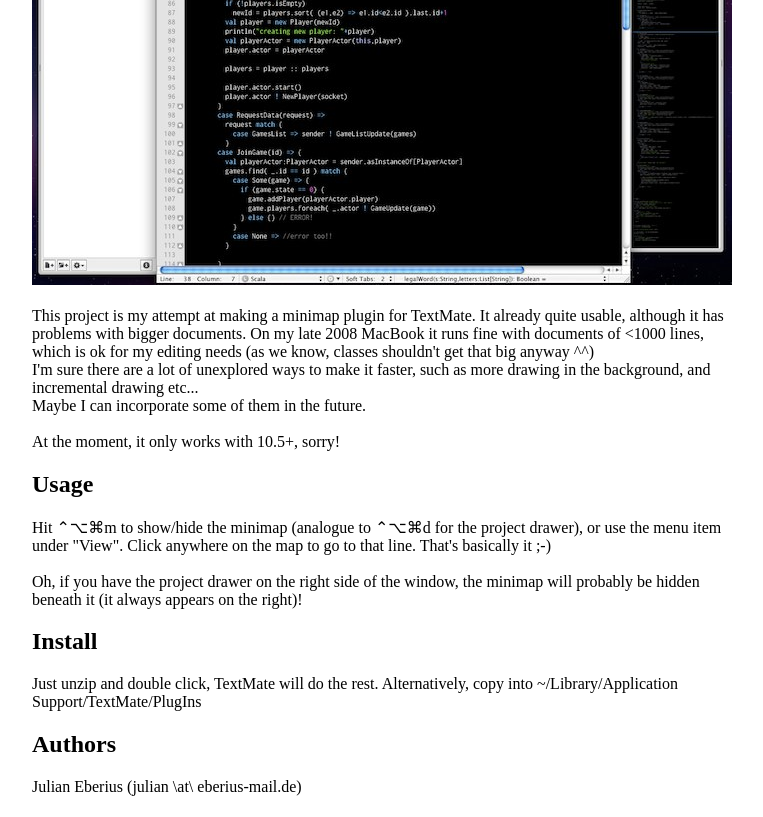
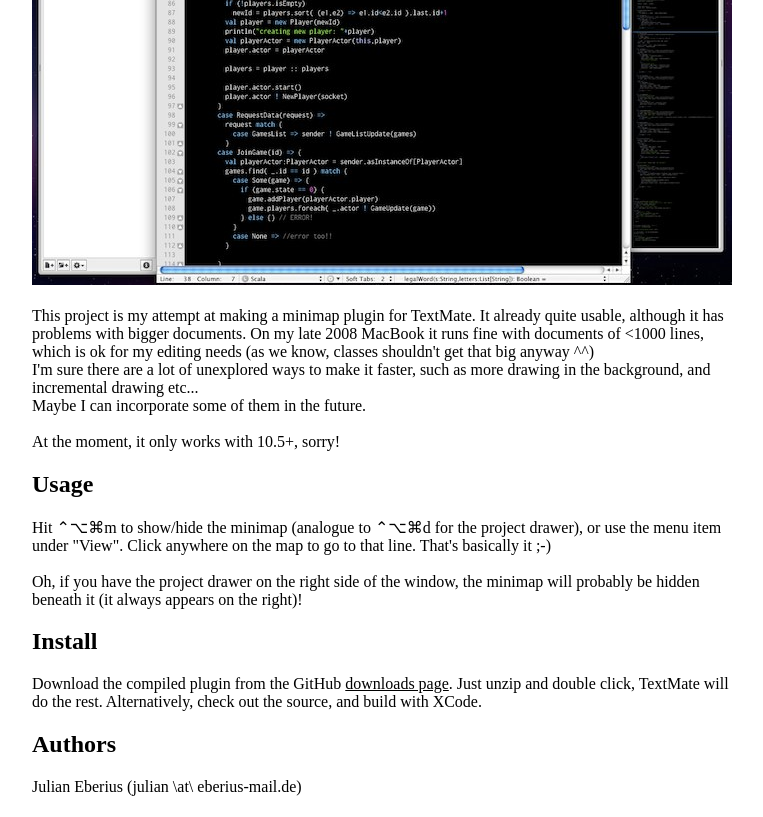
Before and after one commit to JulianEberius/Textmate-Minimap, a plain HTML site: page index.html in a window 1280 px wide. Shown: the part 416-1233 px from the top of the page, without its empty margins (258-1021 px from the left). Drawn offline with Linux system fonts and the light colour scheme.

Commit message:
updates to homepage

```diff
--- a/index.html
+++ b/index.html
@@ -63,10 +63,11 @@ At the moment, it only works with 10.5+, sorry! <br/>
 <h2>Usage</h2>
 Hit &#8963;&#8997;&#8984;m to show/hide the minimap (analogue to &#8963;&#8997;&#8984;d for the project drawer), or use the menu item under "View". Click anywhere on the map to go to that line. That's basically it ;-)
 <br/><br/>
-Oh, if you have the project drawer on the right side of the window, the minimap will probably be hidden beneath it (it always appears on the right)!</p><h2>Install</h2>
-<p>Just unzip and double click, TextMate will do the rest.
+Oh, if you have the project drawer on the right side of the window, the minimap will probably be hidden beneath it (it always appears on the right)!</p>
+<h2>Install</h2>
+<p>Download the compiled plugin from the GitHub <a href="http://github.com/julianEberius/Textmate-Minimap/downloads">downloads page</a>. Just unzip and double click, TextMate will do the rest.
 
-Alternatively, copy into ~/Library/Application Support/TextMate/PlugIns</p>
+Alternatively, check out the source, and build with XCode.</p>
 <h2>Authors</h2>
 <p>Julian Eberius (julian \at\ eberius-mail.de)
 <br/>
```
